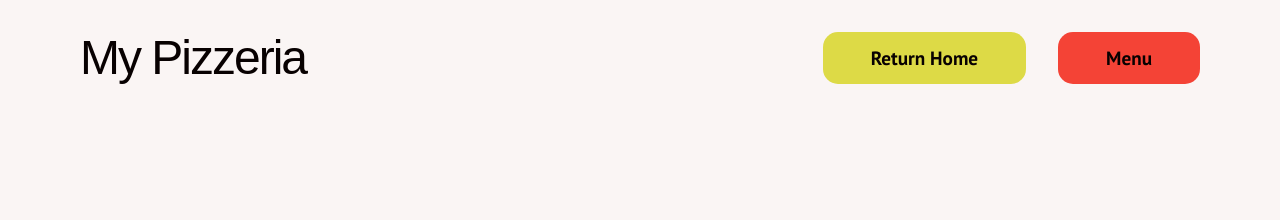
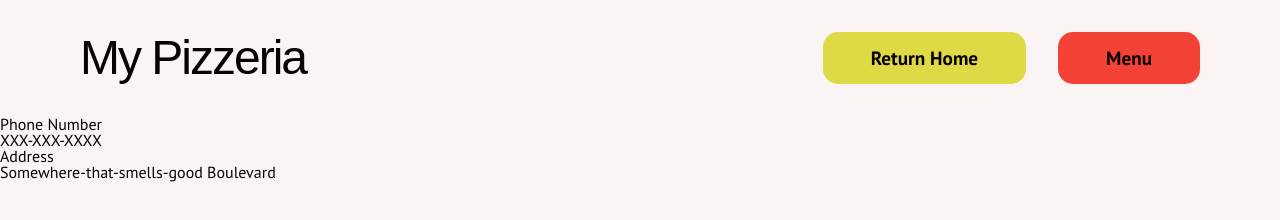
Before and after one commit to MewKay/restaurant-page, a website built with webpack: page dist/index.html in a window 1280 px wide. Built offline with nearby package versions, Linux system fonts and the light colour scheme; a web font is replaced by a local one.

Commit message:
Add contact informations

```diff
--- a/src/modules/contact.js
+++ b/src/modules/contact.js
@@ -28,6 +28,32 @@ const createContactContent = () => {
   const contactContent = document.createElement("div");
   contactContent.id = "contact-content";
 
+  const createContactInfos = (() => {
+    const contactInfoContainer = document.createElement("div");
+    contactInfoContainer.id = "contact-info";
+
+    const phoneNumberSection = document.createElement("section");
+    const phoneNumberSectionTitle = document.createElement("h2");
+    phoneNumberSectionTitle.innerText = "Phone Number";
+    const phoneNumber = document.createElement("p");
+    phoneNumber.innerText = "XXX-XXX-XXXX";
+    phoneNumberSection.appendChild(phoneNumberSectionTitle);
+    phoneNumberSection.appendChild(phoneNumber);
+
+    const addressSection = document.createElement("section");
+    const addressSectionTitle = document.createElement("h2");
+    addressSectionTitle.innerText = "Address";
+    const addressName = document.createElement("p");
+    addressName.innerText = "Somewhere-that-smells-good Boulevard";
+    addressSection.appendChild(addressSectionTitle);
+    addressSection.appendChild(addressName);
+
+    contactInfoContainer.appendChild(phoneNumberSection);
+    contactInfoContainer.appendChild(addressSection);
+
+    contactContent.appendChild(contactInfoContainer);
+  })();
+
   return contactContent;
 }
 
--- a/src/styles/style.css
+++ b/src/styles/style.css
@@ -143,7 +143,8 @@ header {
 
 #contact {
   height: 100%;
-
+  display: flex;
+  flex-direction: column;
 }
 
 /* -- Style -- */
```
Also changed, not shown: dist/main.js.
